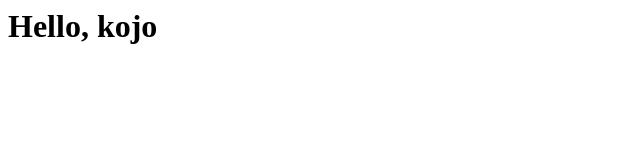
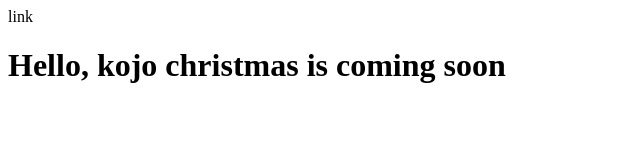
Before and after one commit to RichEssilfie/Project-RTT-74, a plain HTML site: page index.html in a window 1280 px wide. Shown: the whole page, without its empty margins (0-640 px from the left). Drawn offline with Linux system fonts and the light colour scheme.

Commit message:
christmas added

```diff
--- a/index.html
+++ b/index.html
@@ -3,6 +3,7 @@
     <title>My Project</title>
   </head>
   <body>
-    <h1>Hello, kojo</h1>
+    <nav> link</nav>
+    <h1>Hello, kojo christmas is coming soon</h1>
   </body>
 </html>
```
